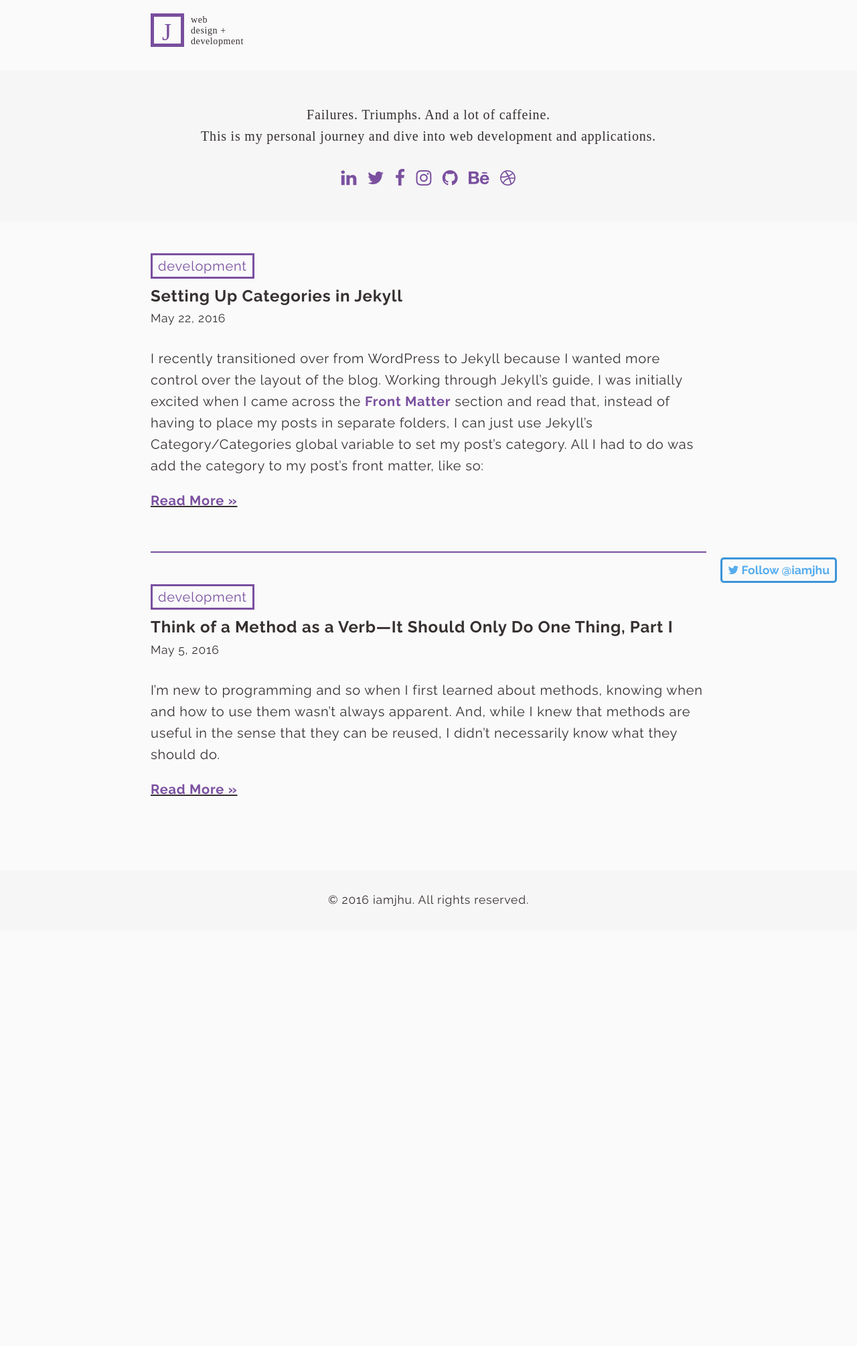
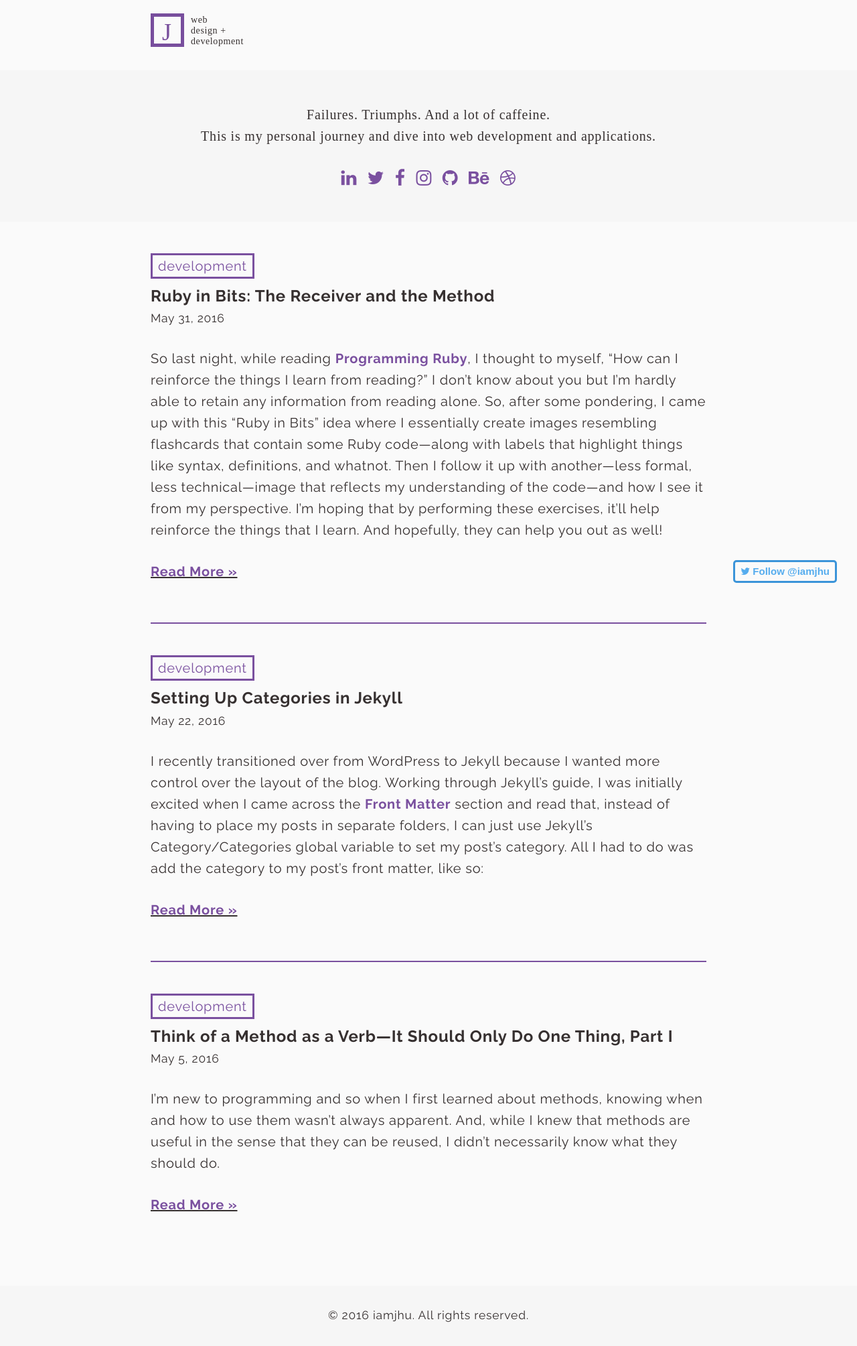
Before and after one commit to heyitsjhu/iamjhu.github.io, a Jekyll site: the page built from index.html, in a window 1280 px wide. Shown: the whole page at 67% size. Built offline with Jekyll 4.4.1, drawn with Linux system fonts in a browser that asks for light colours; some web fonts are replaced; comment, search, counter and statistics services are not loaded; before the commit the page ends 1389 px from its top, so only the background shows below that.

Commit message:
Create Post: Ruby in Bits: The Receiver and the Method

```diff
--- /dev/null
+++ b/_includes/image.html
@@ -0,0 +1,4 @@
+<figure class="image">
+  <img src="{{ include.url }}" alt="{{ include.description }}">
+  <figcaption>{{ include.description }}</figcaption>
+</figure>
--- a/_sass/_base.scss
+++ b/_sass/_base.scss
@@ -55,7 +55,7 @@ ul, ol, dl, figure,
         margin-bottom: $spacing-unit;
     }
 
-    @include media-query($on-tablet) {
+    @include media-query($on-desktop) {
         margin-bottom: $spacing-unit * 1.5;
     }
 }
@@ -73,14 +73,16 @@ img {
 /**
  * Figures
  */
-figure > img {
-    display: block;
+figure {
+    display: table;
 }
 
 figcaption {
+    display: table-caption;
+    caption-side: bottom;
+    text-align: center;
     font-size: $smaller-font-size;
 }
-
 
 
 /**
@@ -156,15 +158,12 @@ blockquote {
  */
 pre,
 code {
-    font-size: 95%;
-    border: 2px solid $grey-color-light;
-    border-radius: 3px;
+    letter-spacing: 1px;
 }
 
 code {
     color: #900;
-    padding: 2px 7px;
-    background-color: $grey-color-light;
+    padding: 2px;
 }
 
 pre {
--- a/_sass/_layout.scss
+++ b/_sass/_layout.scss
@@ -212,6 +212,7 @@ footer.site-footer {
     display: none;
 
     @include media-query($show-twitter) {
+        font-family: sans-serif;
         display: block;
         position: fixed;
         right: 30px;
@@ -220,8 +221,7 @@ footer.site-footer {
         border: 3px solid #3B94D9;
         border-radius: 5px;
         color: #55acee;
-        font-size: $small-font-size;
-        font-weight: 700;
+        font-size: $smaller-font-size;
         letter-spacing: initial;
         text-align: center;
         cursor: pointer;
--- /dev/null
+++ b/blog/development/_posts/2016-05-31-ruby-in-bits-the-receiver-and-the-method.markdown
@@ -0,0 +1,26 @@
+---
+title: "Ruby in Bits: The Receiver and the Method"
+date: 2016-05-31 11:31:52 -0700
+disqus_identifier: 67b3bec4-432c-4287-b294-a029cec1eea1
+tags: [ruby, fundamentals, receiver, method]
+---
+
+So last night, while reading [Programming Ruby][1], I thought to myself, "How can I reinforce the things I learn from reading?" I don't know about you but I'm hardly able to retain any information from reading alone. So, after some pondering, I came up with this "Ruby in Bits" idea where I essentially create images resembling flashcards that contain some Ruby code—along with labels that highlight things like syntax, definitions, and whatnot. Then I follow it up with another—less formal, less technical—image that reflects my understanding of the code—and how I see it from my perspective. I'm hoping that by performing these exercises, it'll help reinforce the things that I learn. And hopefully, they can help you out as well!
+
+Alright, so here's the first one: **the receiver** and **the method**.
+
+{% include image.html
+    url="/assets/images/2016-05-31-receiver-and-method-01.png"
+    description="An image showing the receiver (a string) and the method (the index method) in the Ruby code 'Johnny'.index('h')."
+%}
+
+And this is how I make sense of their interaction with each other!
+
+{% include image.html
+    url="/assets/images/2016-05-31-receiver-and-method-02.png"
+    description="The same image but with added dialogue, where the method asks the receiver which index position the letter 'h' is in the string 'Johnny'. The answer is index position 2."
+%}
+
+How do you interpret the interaction between a receiver and its method? I'd love to hear about it!
+
+[1]: https://pragprog.com/book/ruby4/programming-ruby-1-9-2-0 "Programming Ruby"
--- a/index.html
+++ b/index.html
@@ -52,7 +52,7 @@ layout: default
               {{ post.date | date: "%b %-d, %Y" }}
             </p>
 
-            {{ post.excerpt | remove: "<p>" | remove: "</p>"}}
+            {{ post.excerpt }}
 
             <p class="read-more-link">
               <a href="{{ post.url | prepend: site.baseurl }}">
```
Also changed, not shown: assets/images/2016-05-31-receiver-and-method-01.png (added), assets/images/2016-05-31-receiver-and-method-02.png (added).
